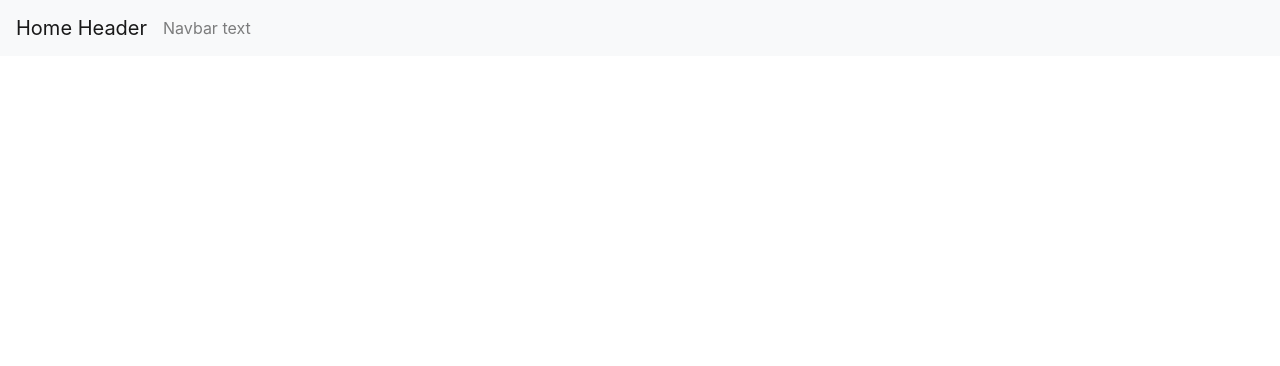
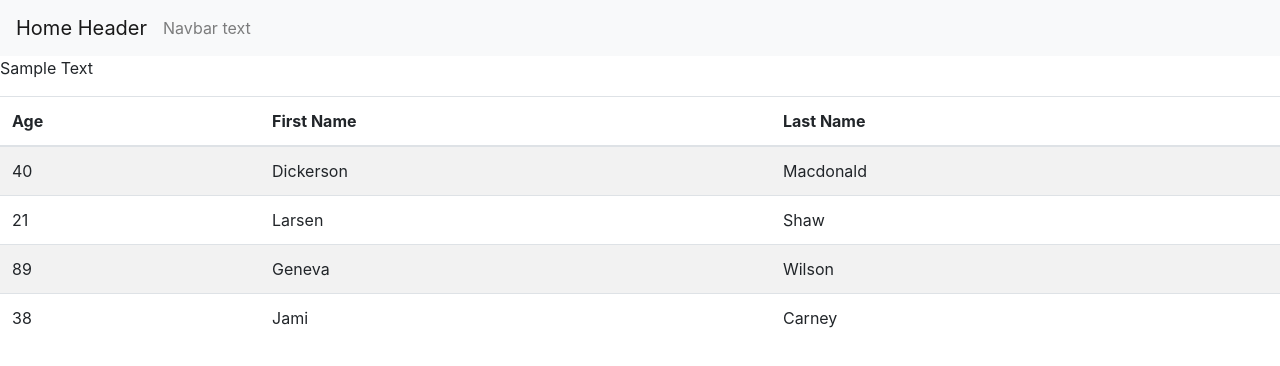
Before and after one commit to MofuMofu2/vue2-cypress-sandbox, a Vue app: page /#/ in a window 1280 px wide. Shown: the top 366 px of the page. Built offline with nearby package versions, Linux system fonts and the light colour scheme.

Commit message:
feature: #1 テーブル実装追加

```diff
--- a/src/views/Home.vue
+++ b/src/views/Home.vue
@@ -9,6 +9,8 @@
         </b-navbar-nav>
       </b-collapse>
     </b-navbar>
+    <p>Sample Text</p>
+    <b-table striped hover :items="items"></b-table>
   </div>
 </template>
 
@@ -18,5 +20,15 @@
 export default Vue.extend({
   name: "Home",
   components: {},
+  data() {
+    return {
+      items: [
+        { age: 40, first_name: "Dickerson", last_name: "Macdonald" },
+        { age: 21, first_name: "Larsen", last_name: "Shaw" },
+        { age: 89, first_name: "Geneva", last_name: "Wilson" },
+        { age: 38, first_name: "Jami", last_name: "Carney" },
+      ],
+    };
+  },
 });
 </script>
```
